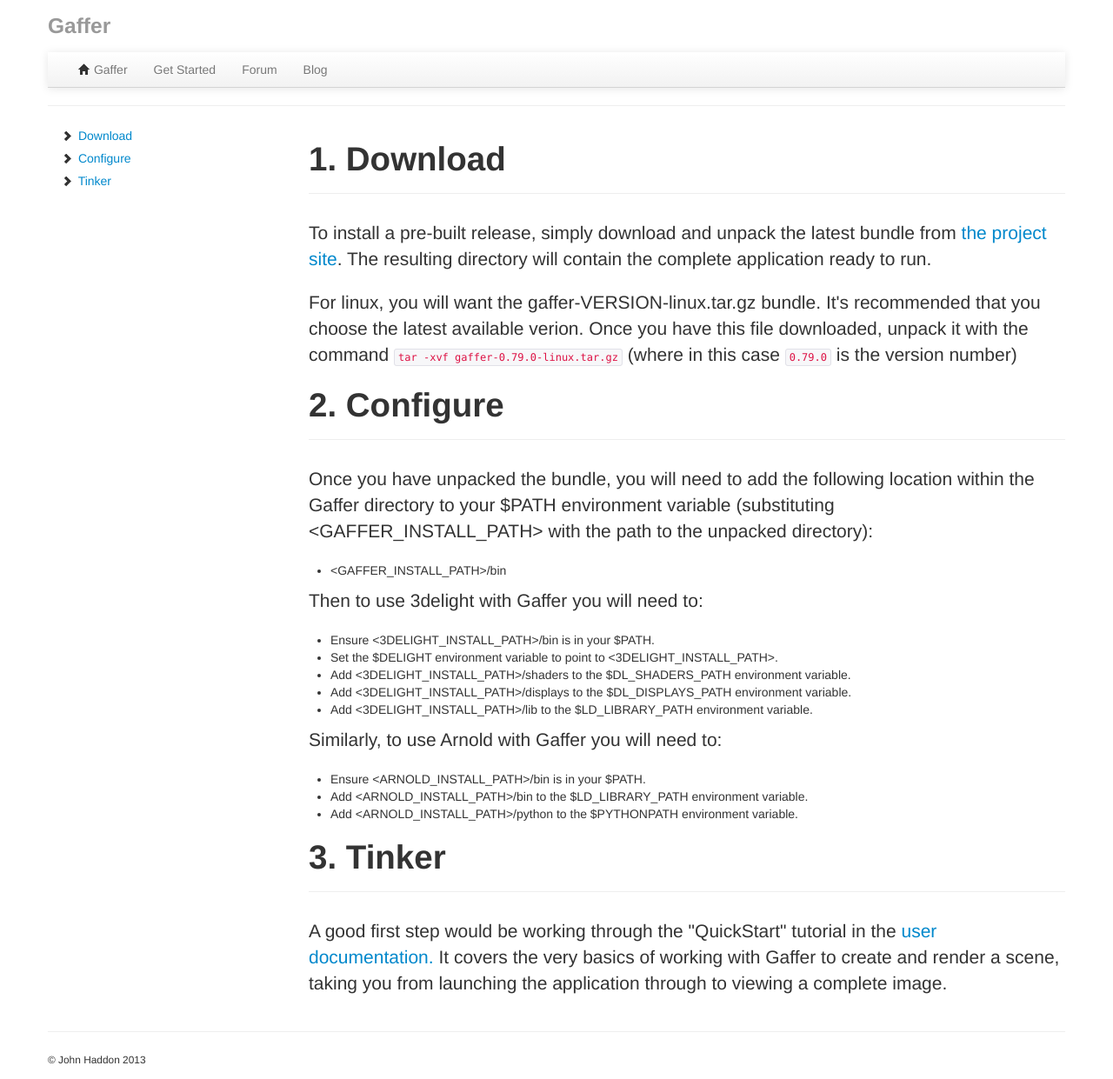
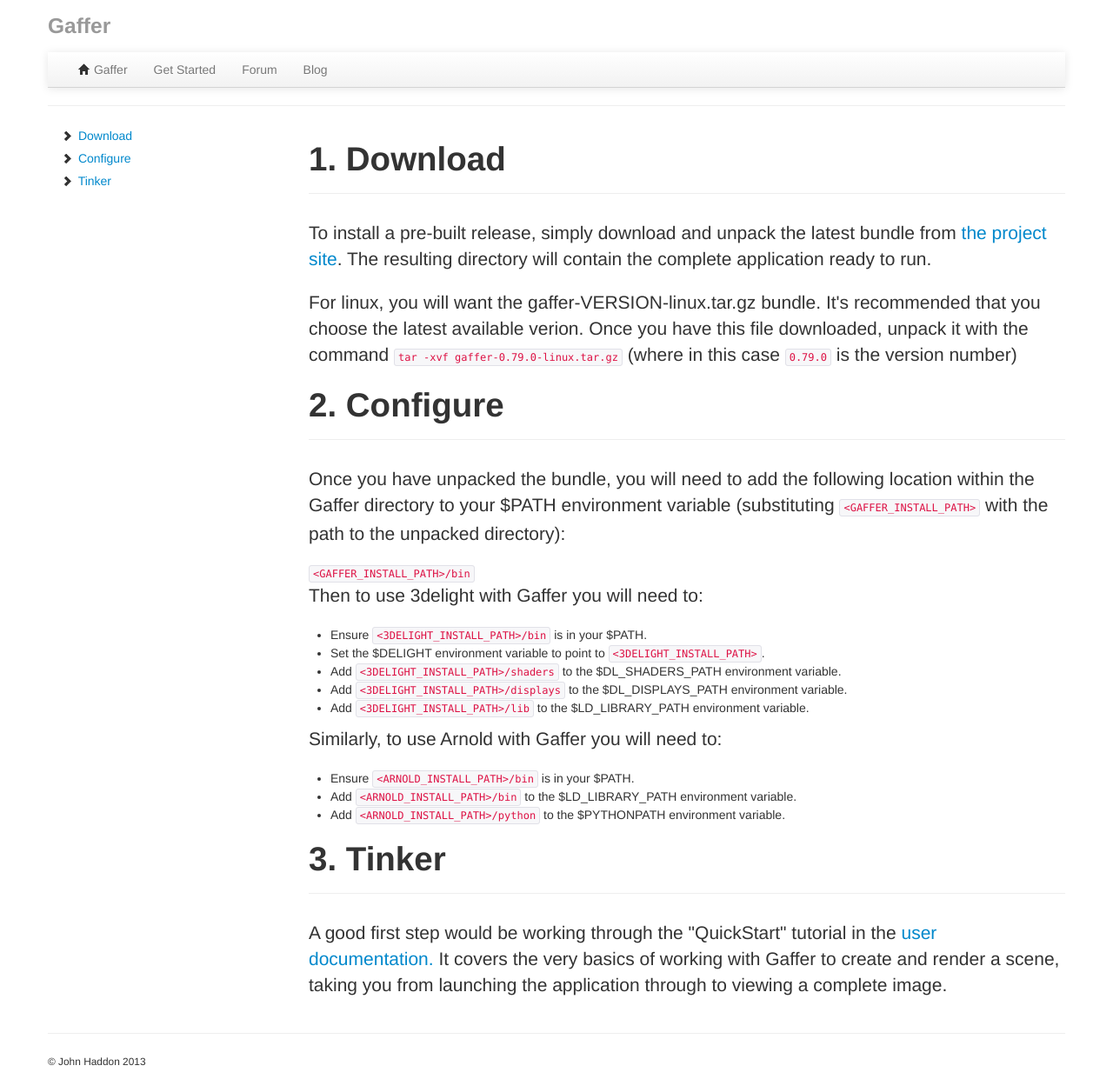
Before and after one commit to GafferHQ/gaffer, a Jekyll site: the page built from getStarted.html, in a window 1280 px wide. Shown: the whole page at 87% size. Built offline with Jekyll 4.4.1, drawn with Linux system fonts in a browser that asks for light colours.

Commit message:
trying bootstrap <panel>

```diff
--- a/getStarted.html
+++ b/getStarted.html
@@ -28,21 +28,25 @@
 			<div class="page-header">
 			<h1>2. Configure</h1>
 			</div>
-			<p class="lead">Once you have unpacked the bundle, you will need to add the following location within the Gaffer directory to your $PATH environment variable (substituting <span class="icode">&lt;GAFFER_INSTALL_PATH&gt;</span> with the path to the unpacked directory):</p>
-			<ul><li><span class="icode">&lt;GAFFER_INSTALL_PATH&gt;/bin</span></li></ul>
+			<p class="lead">Once you have unpacked the bundle, you will need to add the following location within the Gaffer directory to your $PATH environment variable (substituting <code>&lt;GAFFER_INSTALL_PATH&gt;</code> with the path to the unpacked directory):</p>
+			<div class="panel panel-default">
+				<div class="panel-body">
+					<code>&lt;GAFFER_INSTALL_PATH&gt;/bin</code></li></ul>
+				</div>
+			</div>
 			<p class="lead"> Then to use 3delight with Gaffer you will need to:</p>
 			<ul>
-			<li>Ensure <span class="icode">&lt;3DELIGHT_INSTALL_PATH&gt;/bin</span> is in your $PATH.</li>
-			<li>Set the $DELIGHT environment variable to point to <span class="icode">&lt;3DELIGHT_INSTALL_PATH&gt;</span>.</li>
-			<li>Add <span class="icode">&lt;3DELIGHT_INSTALL_PATH&gt;/shaders</span> to the $DL_SHADERS_PATH environment variable.</li>
-			<li>Add <span class="icode">&lt;3DELIGHT_INSTALL_PATH&gt;/displays</span> to the $DL_DISPLAYS_PATH environment variable.</li>
-			<li>Add <span class="icode">&lt;3DELIGHT_INSTALL_PATH&gt;/lib</span> to the $LD_LIBRARY_PATH environment variable.</li>
+			<li>Ensure <code>&lt;3DELIGHT_INSTALL_PATH&gt;/bin</code> is in your $PATH.</li>
+			<li>Set the $DELIGHT environment variable to point to <code>&lt;3DELIGHT_INSTALL_PATH&gt;</code>.</li>
+			<li>Add <code>&lt;3DELIGHT_INSTALL_PATH&gt;/shaders</code> to the $DL_SHADERS_PATH environment variable.</li>
+			<li>Add <code>&lt;3DELIGHT_INSTALL_PATH&gt;/displays</code> to the $DL_DISPLAYS_PATH environment variable.</li>
+			<li>Add <code>&lt;3DELIGHT_INSTALL_PATH&gt;/lib</code> to the $LD_LIBRARY_PATH environment variable.</li>
 			</ul>
 			<p class="lead">Similarly, to use Arnold with Gaffer you will need to:</p>
 			<ul>
-			<li>Ensure <span class="icode">&lt;ARNOLD_INSTALL_PATH&gt;/bin</span> is in your $PATH.</li>
-			<li>Add <span class="icode">&lt;ARNOLD_INSTALL_PATH&gt;/bin</span> to the $LD_LIBRARY_PATH environment variable.</li>
-			<li>Add <span class="icode">&lt;ARNOLD_INSTALL_PATH&gt;/python</span> to the $PYTHONPATH environment variable.</li>
+			<li>Ensure <code>&lt;ARNOLD_INSTALL_PATH&gt;/bin</code> is in your $PATH.</li>
+			<li>Add <code>&lt;ARNOLD_INSTALL_PATH&gt;/bin</code> to the $LD_LIBRARY_PATH environment variable.</li>
+			<li>Add <code>&lt;ARNOLD_INSTALL_PATH&gt;/python</code> to the $PYTHONPATH environment variable.</li>
 			</ul>
 		</section>
 
```
